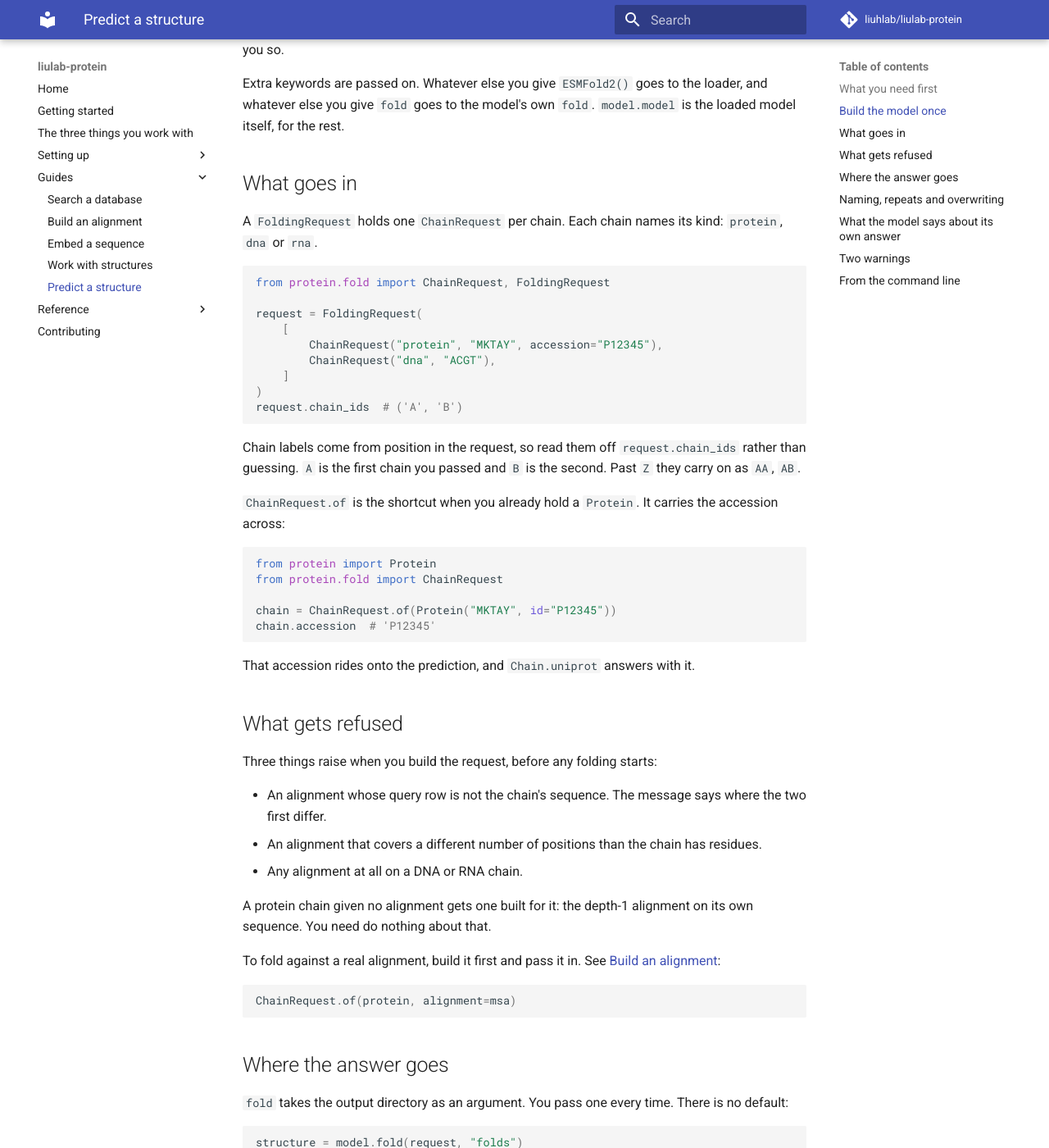
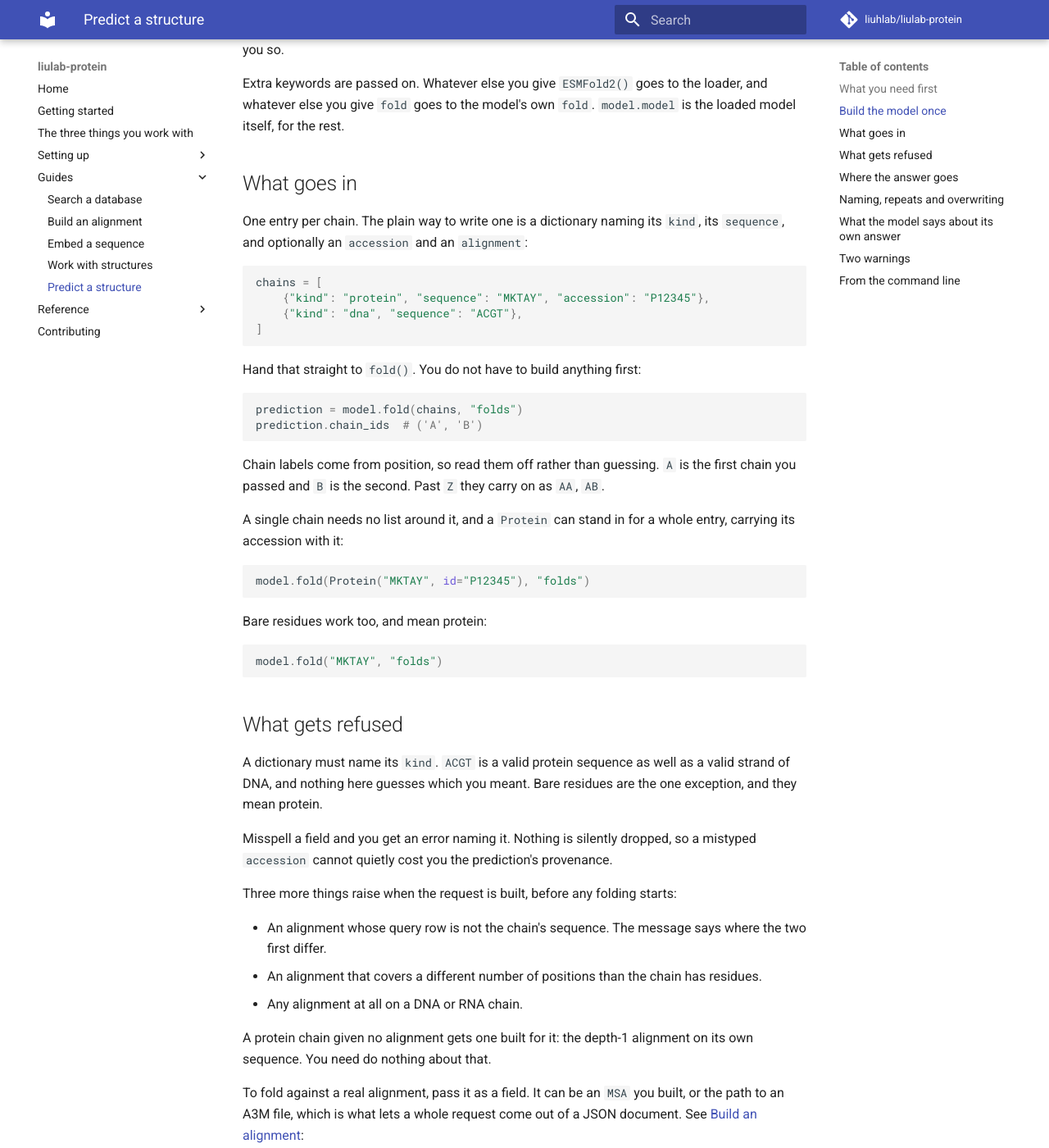
Before and after one commit to liuhlab/liulab-protein, an MkDocs documentation site: the page built from docs/guides/folding.md, in a window 1280 px wide and 1400 px high, scrolled down 1023 px. Shown: the whole window at 82% size. Built offline with MkDocs 1.6.1 and Material for MkDocs 9.7.7, drawn with Linux system fonts in a browser that asks for light colours; comment, search, counter and statistics services are not loaded; some of the changed text lies outside the part shown.

Commit message:
docs(fold): teach the plain spelling of a request
A reader meets no classes on the way to their first structure. The worked
example and the folding guide build a list of dictionaries and hand it
straight to fold().

Both pages carry the parts that bite. Name the kind on every chain,
because ACGT is a valid protein sequence and nothing guesses which you
meant. Misspell a field and you get an error naming it rather than a
value quietly dropped. An alignment can be an MSA or a path to an A3M,
which is what lets a whole request come out of JSON.

ChainRequest and FoldingRequest keep a short section, for when you want
the object itself.

Also names the trap that colouring the AP-1 prediction found: the
B-factor column runs 0 to 100 and the confidence scalars run 0 to 1.

Co-Authored-By: Claude Opus 5 (1M context) <noreply@anthropic.com>
Claude-Session: https://claude.ai/code/session_01MZGhns1ZpUHwFMv77roGQc

````diff
--- a/docs/guides/folding.md
+++ b/docs/guides/folding.md
@@ -46,41 +46,49 @@ model itself, for the rest.
 
 ## What goes in
 
-A `FoldingRequest` holds one `ChainRequest` per chain. Each chain names its kind: `protein`,
-`dna` or `rna`.
+One entry per chain. The plain way to write one is a dictionary naming its `kind`,
+its `sequence`, and optionally an `accession` and an `alignment`:
 
 ```python
-from protein.fold import ChainRequest, FoldingRequest
-
-request = FoldingRequest(
-    [
-        ChainRequest("protein", "MKTAY", accession="P12345"),
-        ChainRequest("dna", "ACGT"),
-    ]
-)
-request.chain_ids  # ('A', 'B')
+chains = [
+    {"kind": "protein", "sequence": "MKTAY", "accession": "P12345"},
+    {"kind": "dna", "sequence": "ACGT"},
+]
 ```
 
-Chain labels come from position in the request, so read them off `request.chain_ids` rather
-than guessing. `A` is the first chain you passed and `B` is the second. Past `Z` they carry
-on as `AA`, `AB`.
-
-`ChainRequest.of` is the shortcut when you already hold a `Protein`. It carries the
-accession across:
+Hand that straight to `fold()`. You do not have to build anything first:
 
 ```python
-from protein import Protein
-from protein.fold import ChainRequest
-
-chain = ChainRequest.of(Protein("MKTAY", id="P12345"))
-chain.accession  # 'P12345'
+prediction = model.fold(chains, "folds")
+prediction.chain_ids  # ('A', 'B')
 ```
 
-That accession rides onto the prediction, and `Chain.uniprot` answers with it.
+Chain labels come from position, so read them off rather than guessing. `A` is the first
+chain you passed and `B` is the second. Past `Z` they carry on as `AA`, `AB`.
+
+A single chain needs no list around it, and a `Protein` can stand in for a whole entry,
+carrying its accession with it:
+
+```python
+model.fold(Protein("MKTAY", id="P12345"), "folds")
+```
+
+Bare residues work too, and mean protein:
+
+```python
+model.fold("MKTAY", "folds")
+```
 
 ## What gets refused
 
-Three things raise when you build the request, before any folding starts:
+A dictionary must name its `kind`. `ACGT` is a valid protein sequence as well as a valid
+strand of DNA, and nothing here guesses which you meant. Bare residues are the one exception,
+and they mean protein.
+
+Misspell a field and you get an error naming it. Nothing is silently dropped, so a mistyped
+`accession` cannot quietly cost you the prediction's provenance.
+
+Three more things raise when the request is built, before any folding starts:
 
 - An alignment whose query row is not the chain's sequence. The message says where the two
   first differ.
@@ -90,11 +98,22 @@ Three things raise when you build the request, before any folding starts:
 A protein chain given no alignment gets one built for it: the depth-1 alignment on its own
 sequence. You need do nothing about that.
 
-To fold against a real alignment, build it first and pass it in. See
+To fold against a real alignment, pass it as a field. It can be an `MSA` you built, or the
+path to an A3M file, which is what lets a whole request come out of a JSON document. See
 [Build an alignment](alignments.md):
 
 ```python
-ChainRequest.of(protein, alignment=msa)
+{"kind": "protein", "sequence": "MKTAY", "alignment": "p12345.a3m"}
+```
+
+`ChainRequest` and `FoldingRequest` are still there, and a mixture of spellings is fine in
+one call. Reach for `ChainRequest` when you want the object itself:
+
+```python
+from protein.fold import ChainRequest
+
+chain = ChainRequest.of(Protein("MKTAY", id="P12345"))
+chain.accession  # 'P12345'
 ```
 
 ## Where the answer goes
@@ -134,6 +153,10 @@ and you need `overwrite=True` or a distinct name to get a fresh one.
 
 Per-residue confidence rides in the B-factor column of the file. That is where every viewer
 looks for it, so a prediction colours by confidence with nothing more to do.
+
+**Watch the scale.** The B-factor column runs 0 to 100. The scalars below are the same
+measures as a fraction, 0 to 1. A colour range or a cutoff written for one against the other
+treats every residue alike.
 
 The scalars are on `Structure.confidence`:
 
````
Also changed, not shown: CHANGELOG.md (+6 -0 lines), docs/start.md (+17 -17 lines).
